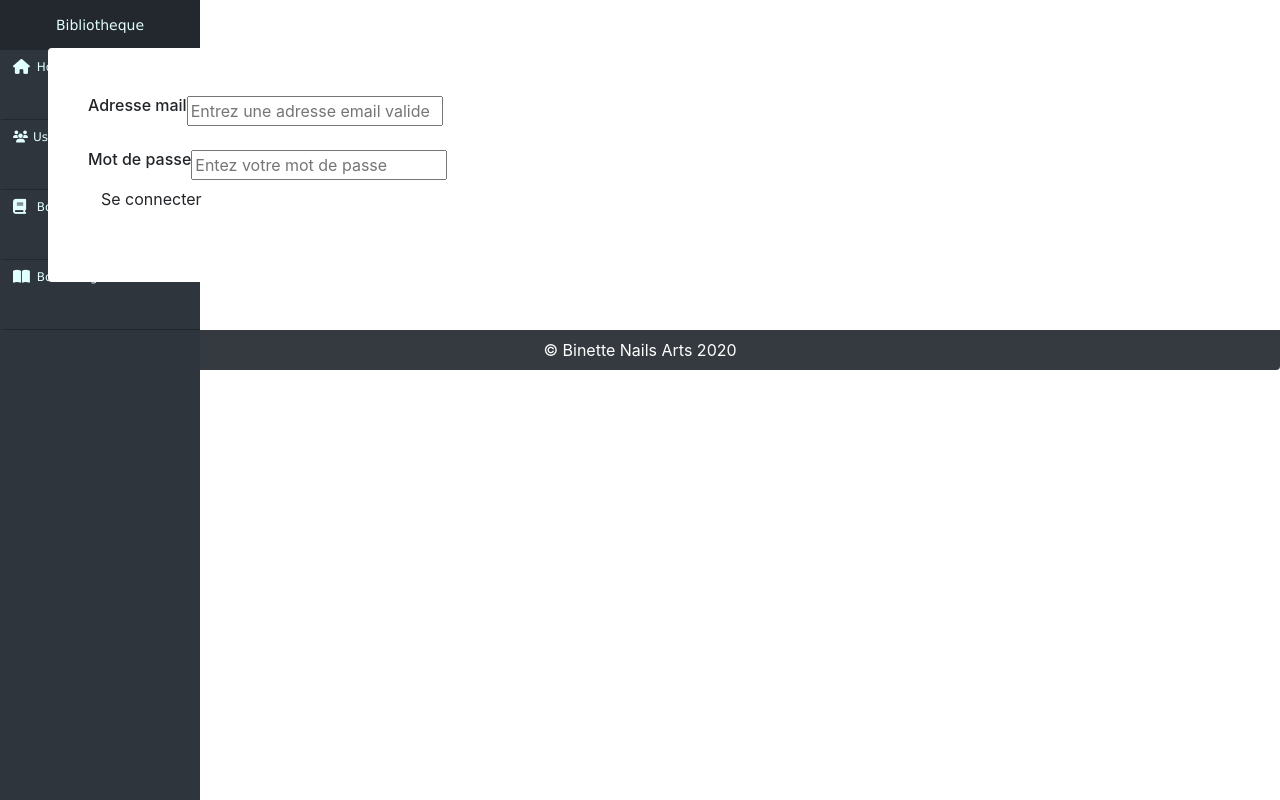
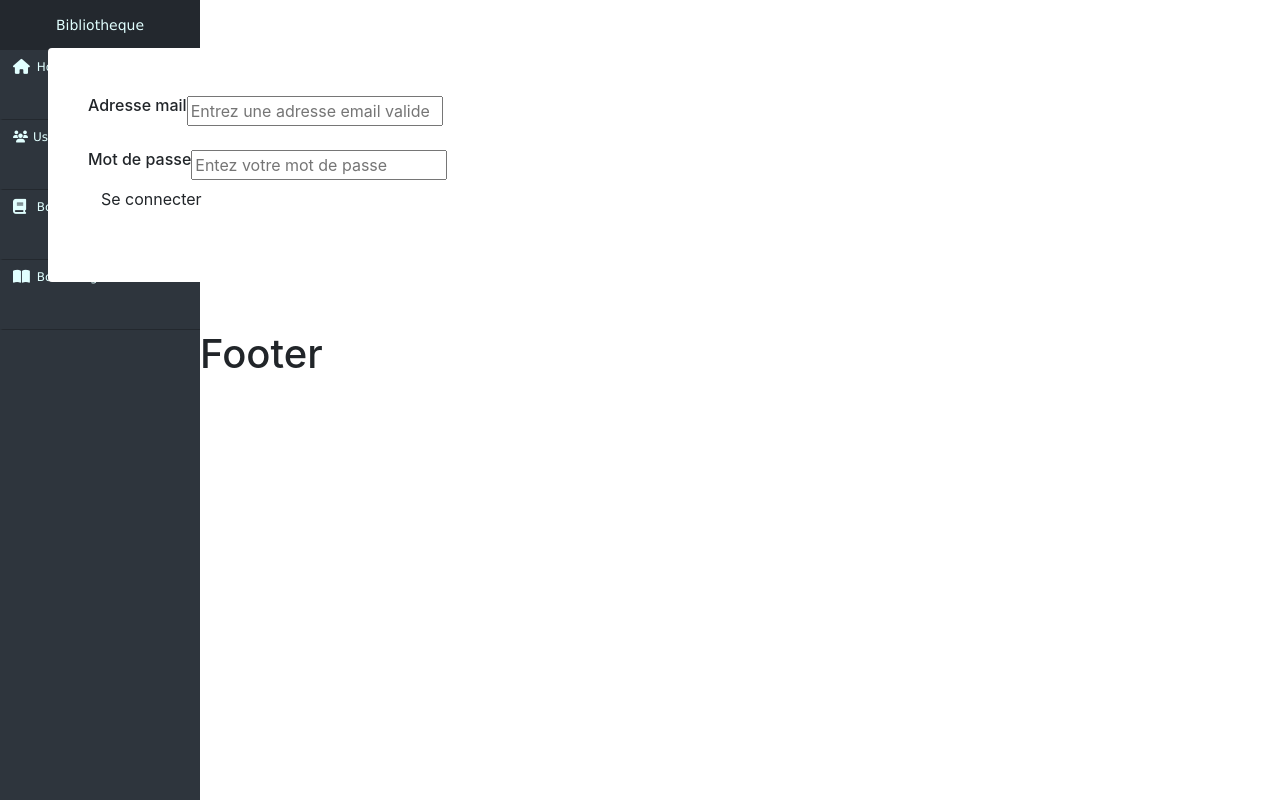
Before and after one commit to ThierryYeffou/Bibliotheque-FRONT-END, an Angular app in the folder bibliotheque/: page /connexion in a window 1280 px wide. Built offline with nearby package versions, Linux system fonts and the light colour scheme.

Commit message:
ajout lien menu

```diff
--- a/bibliotheque/src/app/app-routing.module.ts
+++ b/bibliotheque/src/app/app-routing.module.ts
@@ -2,15 +2,13 @@ import { NgModule } from '@angular/core';
 import { Routes, RouterModule } from '@angular/router';
 import { ConnexionComponent } from './components/connexion/connexion.component';
 import { HomepageComponent } from './components/homepage/homepage.component';
-import { FooterComponent } from './components/footer/footer.component';
-import { MenuComponent } from './components/menu/menu.component';
+
 
 
 const routes: Routes = [
   {path:'connexion', component:ConnexionComponent},
   {path: 'homepage', component: HomepageComponent},
-  {path: 'menu', component: MenuComponent},
-  {path: 'footer', component: FooterComponent}
+
 ];
 
 @NgModule({
--- a/bibliotheque/src/app/components/footer/footer.component.css
+++ b/bibliotheque/src/app/components/footer/footer.component.css
@@ -1,9 +1,3 @@
-
-.p-2{
-    margin-bottom: 0px;
+footer{
+    margin-left: 200px;
 }
-
-/* footer{
-    width: 50px;
-    height: 100px;
-} */
--- a/bibliotheque/src/app/components/footer/footer.component.html
+++ b/bibliotheque/src/app/components/footer/footer.component.html
@@ -1,5 +1,3 @@
-<div class="foot">
-    <footer class="bg-dark text-center text-white rounded-bottom perso_shadow height=200px mb-0">
-        <p class="p-2">&copy; Binette Nails Arts 2020</p>
-    </footer>
-</div>
+<footer>
+    <h1>Footer</h1>
+</footer>
--- a/bibliotheque/src/app/components/menu/menu.component.html
+++ b/bibliotheque/src/app/components/menu/menu.component.html
@@ -38,13 +38,13 @@
 
             <ul id="menu-content" class="menu-content collapse out">
                 <li>
-                  <a href="#">
+                  <a href="/homepage">
                   <i class="fa fa-home fa-lg"></i> Home
                   </a>
                 </li>
 
                 <li data-toggle="collapse" data-target="#service" class="collapsed">
-                  <a href="#"><i class="fas fa-users"></i>Users <span class="arrow"></span></a>
+                  <a href="/users"><i class="fas fa-users"></i>Users <span class="arrow"></span></a>
                 </li>
                 <ul class="sub-menu collapse" id="service">
                   <li>Members</li>
@@ -52,13 +52,13 @@
                 </ul>
 
                  <li>
-                  <a href="#">
+                  <a href="/book">
                   <i class="fas fa-book fa-lg"></i> Books
                   </a>
                   </li>
 
                  <li>
-                  <a href="#">
+                  <a href="/borrowing">
                   <i class="fas fa-book-open fa-lg"></i> Borrowings
                   </a>
                 </li>
```
